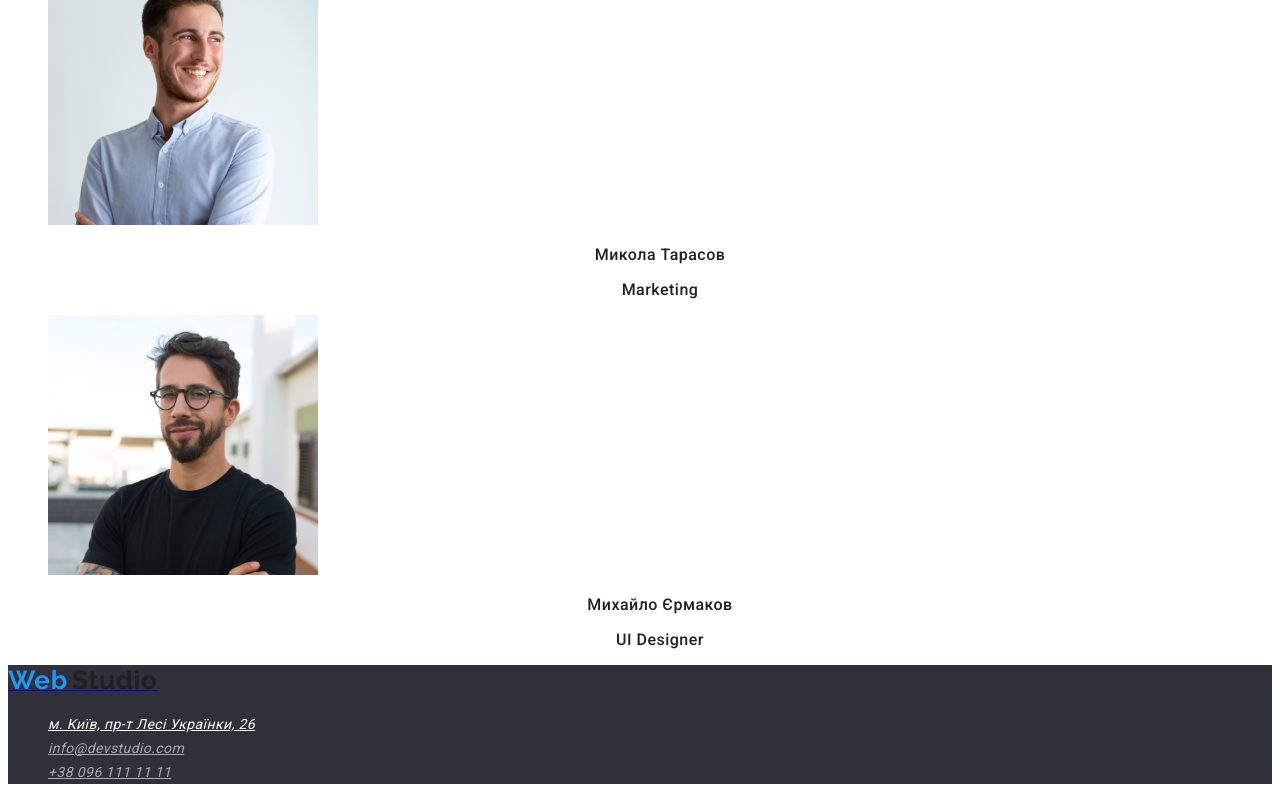
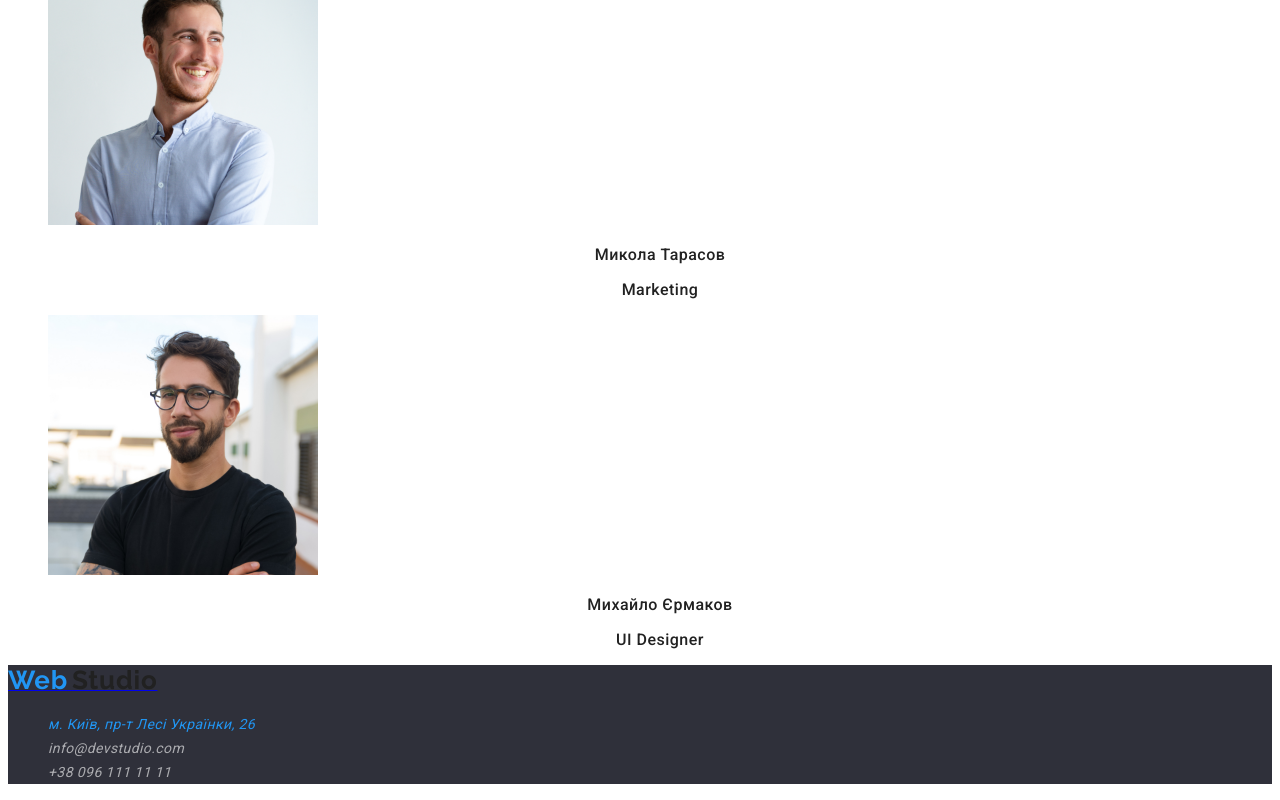
Before and after one commit to yaintsleep/goit-markup-hw-02, a plain HTML site: page index.html in a window 1280 px wide. In both pictures the pointer is over the link "м. Київ, пр-т Лесі Українки, 26". Shown: the part 2255-3055 px from the top of the page. Drawn offline with Linux system fonts and the light colour scheme.

Commit message:
0:49_18.10

```diff
--- a/css/styles.css
+++ b/css/styles.css
@@ -3,7 +3,7 @@ body {
   font-family: 'Raleway', sans-serif;
   font-family: 'Roboto', sans-serif;
 }
-
+/*--------- HEADER --------*/
 .first-part {
   font-family: 'Raleway';
   font-weight: 700;
@@ -30,6 +30,9 @@ body {
   color: #212121;
 }
 
+.geolocation,
+.footer-list-tel,
+.footer-list,
 .link {
   text-decoration: none;
 }
@@ -103,7 +106,7 @@ body {
   letter-spacing: 0.03em;
   color: #757575;
 }
-
+/*---------- ABOUT ----------*/
 .about {
   font-weight: 700;
   font-size: 36px;
@@ -131,6 +134,7 @@ body {
   color: #212121;
 }
 
+/*------- FOOTER ---------*/
 .footer {
   background-color: rgba(47, 48, 58, 1);
 }
@@ -158,3 +162,12 @@ body {
   letter-spacing: 0.03em;
   color: rgba(255, 255, 255, 0.6);
 }
+
+.geolocation:hover,
+.geolocation:focus,
+.footer-list-mail:hover,
+.footer-list-mail:focus,
+.footer-list-tel:hover,
+.footer-list-tel:focus {
+  color: #2196f3;
+}
--- a/index.html
+++ b/index.html
@@ -102,7 +102,7 @@
           <li>
             <a class="geolocation" rel="noreferrer noopener" target="_blank"  href="https://goo.gl/maps/qQfJchHCv8miXeba8">м. Київ, пр-т Лесі Українки, 26</a>
           </li>
-          <li><a class="footer-list-mail " href="info@devstudio.com">info@devstudio.com</a></li>
+          <li><a class="footer-list-mail link " href="info@devstudio.com">info@devstudio.com</a></li>
           <li><a class="footer-list-tel " href="+380961111111">+38 096 111 11 11</a></li>
         </ul>
       </address>
```
